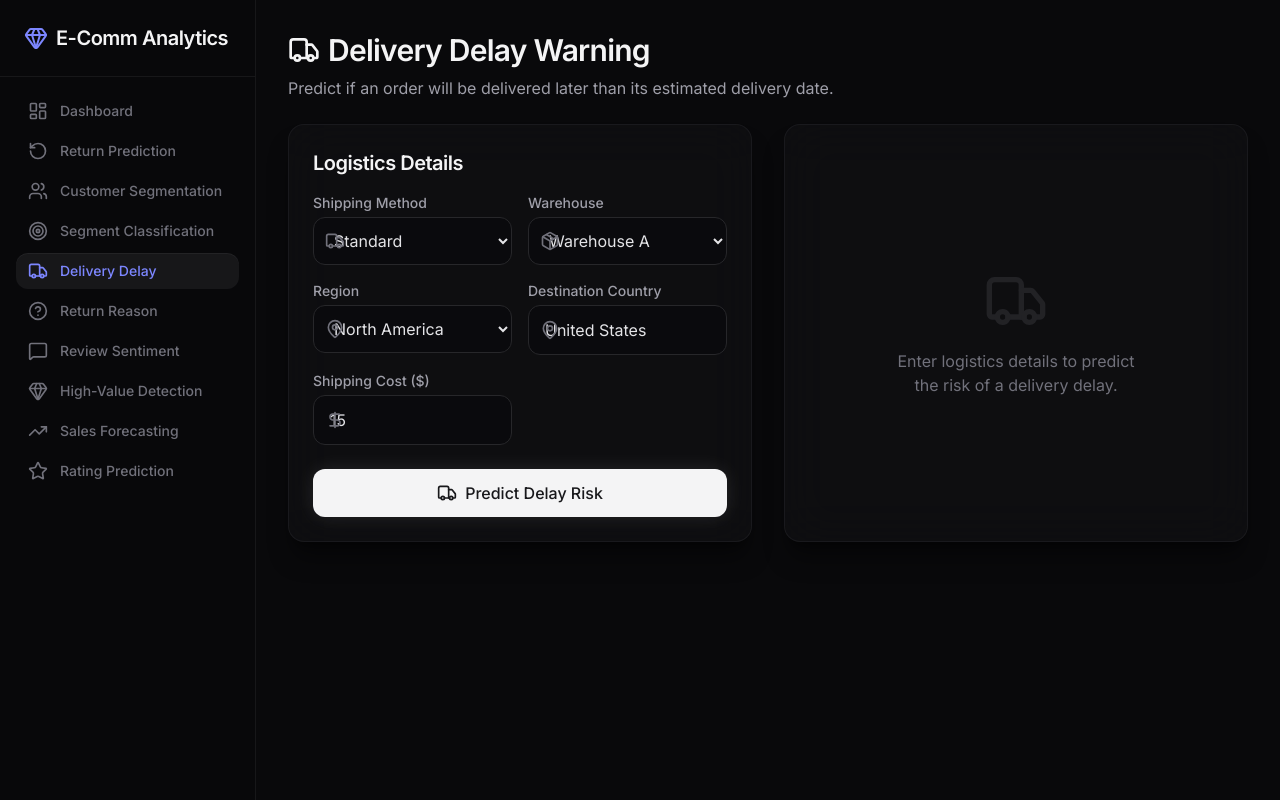
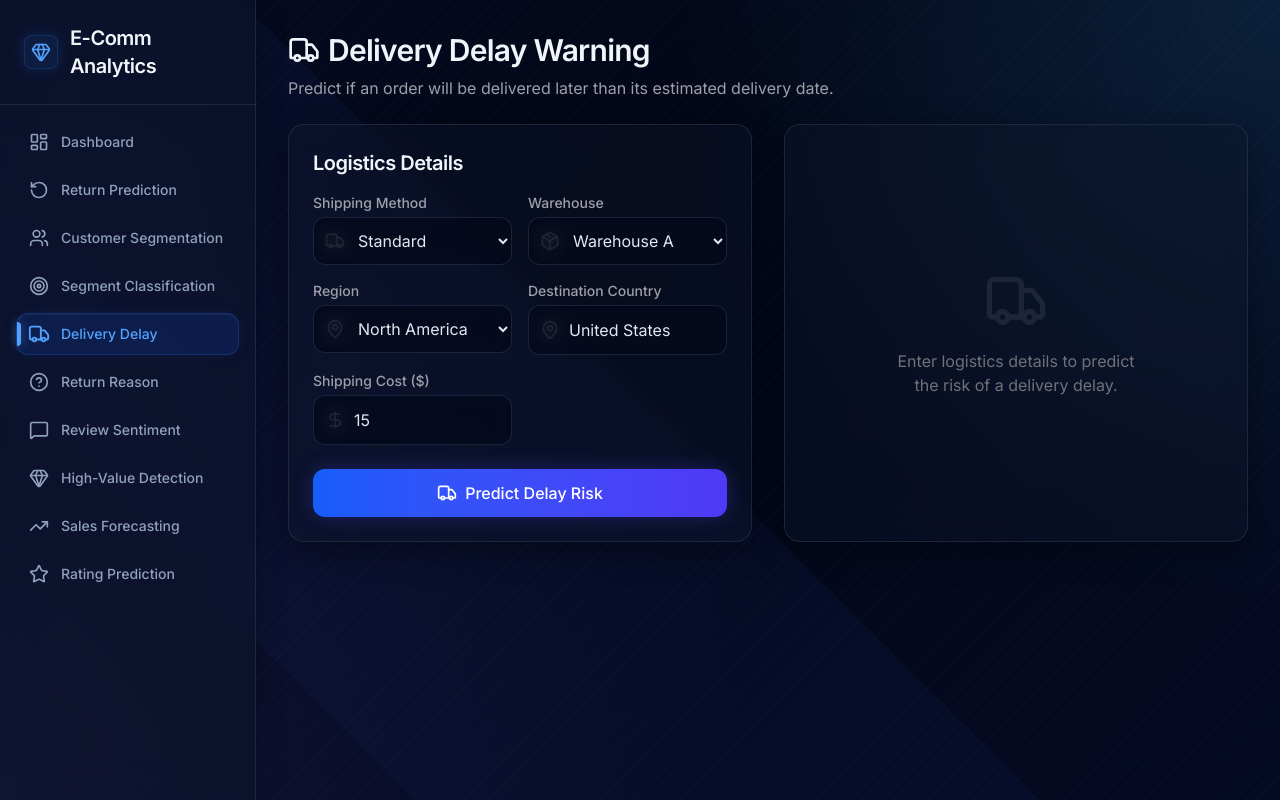
Before and after one commit to ankurgangwar4575-tech/E-Commerce-Sales-Analytics, a React (Vite) app in the folder client/: page /delivery-delay in a window 1280 px wide. Built offline with nearby package versions, Linux system fonts and the light colour scheme; no server answers.

Commit message:
feat: add client application with dashboard, sidebar, and styles

```diff
--- a/client/src/App.tsx
+++ b/client/src/App.tsx
@@ -14,9 +14,9 @@ import { ReviewSentiment } from './pages/ReviewSentiment';
 
 function App() {
   return (
-    <div className="flex min-h-screen bg-zinc-950 text-zinc-400 font-sans selection:bg-indigo-500/30">
+    <div className="flex min-h-screen bg-advanced text-slate-300 font-sans selection:bg-blue-500/30">
       <Sidebar />
-      <main className="flex-1 p-8 overflow-y-auto bg-[radial-gradient(ellipse_at_top_right,_var(--tw-gradient-stops))] from-indigo-900/10 via-zinc-950 to-zinc-950">
+      <main className="flex-1 p-8 overflow-y-auto">
         <Routes>
           <Route path="/" element={<Dashboard />} />
           <Route path="/return-prediction" element={<ReturnPrediction />} />
--- a/client/src/components/Sidebar.tsx
+++ b/client/src/components/Sidebar.tsx
@@ -28,13 +28,16 @@ const navItems = [
 
 export const Sidebar = () => {
   return (
-    <aside className="w-64 bg-zinc-950/50 min-h-screen border-r border-zinc-800/50 flex flex-col backdrop-blur-xl">
-      <div className="p-6 border-b border-zinc-800/50">
-        <h1 className="text-xl font-bold text-zinc-100 flex items-center gap-2 tracking-tight">
-          <Gem className="w-6 h-6 text-indigo-400" /> E-Comm Analytics
+    <aside className="w-64 bg-slate-900/40 min-h-screen border-r border-slate-700/50 flex flex-col backdrop-blur-xl shadow-[4px_0_24px_-10px_rgba(0,0,0,0.5)] z-10 relative">
+      <div className="p-6 border-b border-slate-700/50">
+        <h1 className="text-xl font-bold text-slate-100 flex items-center gap-3 tracking-tight">
+          <div className="p-1.5 bg-blue-500/10 rounded-lg border border-blue-500/20 shadow-[0_0_15px_rgba(59,130,246,0.2)]">
+            <Gem className="w-5 h-5 text-blue-400" />
+          </div>
+          E-Comm Analytics
         </h1>
       </div>
-      <nav className="flex-1 p-4 space-y-1 overflow-y-auto">
+      <nav className="flex-1 p-4 space-y-1.5 overflow-y-auto">
         {navItems.map((item) => {
           const Icon = item.icon;
           return (
@@ -42,15 +45,22 @@ export const Sidebar = () => {
               key={item.path}
               to={item.path}
               className={({ isActive }) =>
-                `flex items-center gap-3 px-3 py-2 rounded-xl transition-all duration-200 ${
+                `flex items-center gap-3 px-3 py-2.5 rounded-xl transition-all duration-300 relative group ${
                   isActive
-                    ? 'bg-zinc-800/50 text-indigo-400 shadow-[inset_0_1px_0_0_rgba(255,255,255,0.05)]'
-                    : 'text-zinc-500 hover:bg-zinc-900/50 hover:text-zinc-300'
+                    ? 'bg-blue-600/15 text-blue-400 shadow-[inset_0_1px_0_0_rgba(255,255,255,0.05),0_0_15px_-3px_rgba(59,130,246,0.15)] border border-blue-500/20 font-medium'
+                    : 'text-slate-400 hover:bg-slate-800/60 hover:text-slate-200 border border-transparent font-medium'
                 }`
               }
             >
-              <Icon className="w-5 h-5" />
-              <span className="text-sm font-medium">{item.label}</span>
+              {({ isActive }) => (
+                <>
+                  <Icon className={`w-5 h-5 transition-transform duration-300 ${isActive ? 'scale-110' : 'group-hover:scale-110'}`} />
+                  <span className="text-sm">{item.label}</span>
+                  {isActive && (
+                    <div className="absolute left-0 top-1/2 -translate-y-1/2 w-1 h-6 bg-blue-400 rounded-r-full shadow-[0_0_10px_rgba(96,165,250,0.5)]"></div>
+                  )}
+                </>
+              )}
             </NavLink>
           );
         })}
--- a/client/src/index.css
+++ b/client/src/index.css
@@ -3,49 +3,71 @@
 @theme {
   --font-sans: 'Inter', ui-sans-serif, system-ui, -apple-system, BlinkMacSystemFont, "Segoe UI", Roboto, "Helvetica Neue", Arial, sans-serif;
 
-  --color-zinc-950: #09090b;
-  --color-zinc-900: #18181b;
-  --color-zinc-800: #27272a;
+  --color-zinc-950: #020617; /* Slate-950 instead of zinc for blue tint */
+  --color-zinc-900: #0f172a;
+  --color-zinc-800: #1e293b;
 
-  /* Retain these variables just in case they are hardcoded, but point them to modern colors */
-  --color-navy-900: var(--color-zinc-950);
-  --color-navy-800: #121214;
-  --color-navy-700: #1c1c1f;
-  --color-accent-teal: #e2e8f0; /* Soft white/slate */
-  --color-accent-blue: #6366f1; /* Indigo */
+  --color-navy-900: #020617;
+  --color-navy-800: #0f172a;
+  --color-navy-700: #1e293b;
+  --color-accent-teal: #38bdf8;
+  --color-accent-blue: #818cf8;
 }
 
 body {
-  @apply bg-zinc-950 text-zinc-400 font-sans antialiased selection:bg-indigo-500/30;
+  @apply text-slate-300 font-sans antialiased selection:bg-blue-500/30 m-0 p-0;
+  background-color: #020617;
+}
+
+.bg-advanced {
+  background-color: #020617;
+  background-image:
+    repeating-linear-gradient(
+      -45deg,
+      rgba(255, 255, 255, 0.015) 0px,
+      rgba(255, 255, 255, 0.015) 1px,
+      transparent 1px,
+      transparent 8px
+    ),
+    linear-gradient(135deg, rgba(20, 30, 80, 0.2) 0%, transparent 40%, rgba(10, 20, 60, 0.3) 100%),
+    linear-gradient(45deg, transparent 20%, rgba(15, 25, 70, 0.25) 20%, rgba(15, 25, 70, 0.25) 50%, transparent 50%),
+    radial-gradient(circle at top right, rgba(56, 189, 248, 0.15) 0%, transparent 40%),
+    radial-gradient(circle at bottom left, rgba(99, 102, 241, 0.15) 0%, transparent 50%);
+  background-attachment: fixed;
+  background-size: cover;
 }
 
 h1, h2, h3, h4, h5, h6 {
-  @apply text-zinc-100 font-semibold tracking-tight;
+  @apply text-slate-100 font-semibold tracking-tight;
 }
 
-/* Glassmorphism Card Design */
-.card {
-  @apply bg-zinc-900/40 backdrop-blur-xl border border-zinc-800/50 rounded-2xl p-6 shadow-xl shadow-black/40 transition-all duration-300;
+@layer components {
+  .card {
+    @apply bg-slate-900/40 backdrop-blur-md border border-slate-700/50 rounded-2xl p-6 shadow-2xl shadow-black/50 transition-all duration-300;
+    box-shadow: 0 8px 32px 0 rgba(0, 0, 0, 0.37);
+  }
+
+  .card:hover {
+    @apply border-blue-500/30 bg-slate-800/50;
+    box-shadow: 0 8px 32px 0 rgba(0, 0, 0, 0.5), inset 0 0 20px rgba(56, 189, 248, 0.05);
+  }
+
+  .input-field {
+    @apply w-full bg-slate-950/60 border border-slate-700/50 rounded-xl px-4 py-3 text-slate-200 outline-none transition-all focus:border-blue-500/60 focus:ring-2 focus:ring-blue-500/20 placeholder:text-slate-500 backdrop-blur-sm;
+  }
+
+  .btn-primary {
+    @apply bg-gradient-to-r from-blue-600 to-indigo-600 text-white font-medium rounded-xl cursor-pointer hover:from-blue-500 hover:to-indigo-500 hover:scale-[1.02] active:scale-[0.98] transition-all duration-200 shadow-[0_0_20px_rgba(79,70,229,0.3)] disabled:opacity-70 disabled:cursor-not-allowed disabled:hover:scale-100;
+  }
 }
 
-/* Modern Input Field */
-.input-field {
-  @apply w-full bg-zinc-950/50 border border-zinc-800 rounded-xl px-4 py-3 text-zinc-200 outline-none transition-all focus:border-indigo-500/50 focus:ring-2 focus:ring-indigo-500/20 placeholder:text-zinc-600;
-}
-
-/* Sleek Premium Button */
-.btn-primary {
-  @apply bg-zinc-100 text-zinc-900 font-medium rounded-xl hover:bg-white hover:scale-[1.02] active:scale-[0.98] transition-all duration-200 shadow-[0_0_20px_rgba(255,255,255,0.1)];
-}
-
-/* Scrollbar styling for modern look */
 ::-webkit-scrollbar {
-  width: 8px;
-  height: 8px;
+  width: 6px;
+  height: 6px;
 }
 ::-webkit-scrollbar-track {
   background: transparent;
 }
 ::-webkit-scrollbar-thumb {
-  @apply bg-zinc-800 rounded-full hover:bg-zinc-700 transition-colors;
+  @apply bg-slate-700/50 rounded-full hover:bg-slate-600/80 transition-colors;
 }
```
Also changed, not shown: client/src/pages/Dashboard.tsx (+62 -44 lines).
